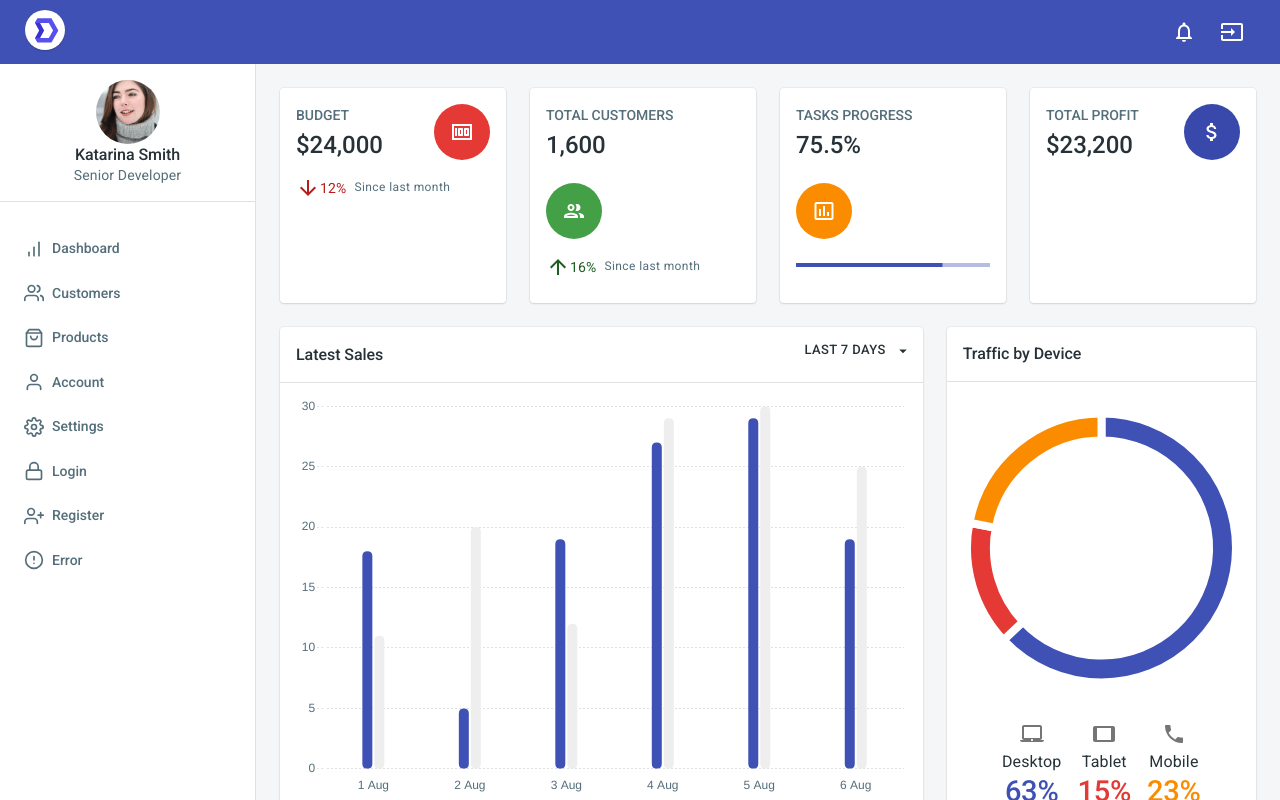
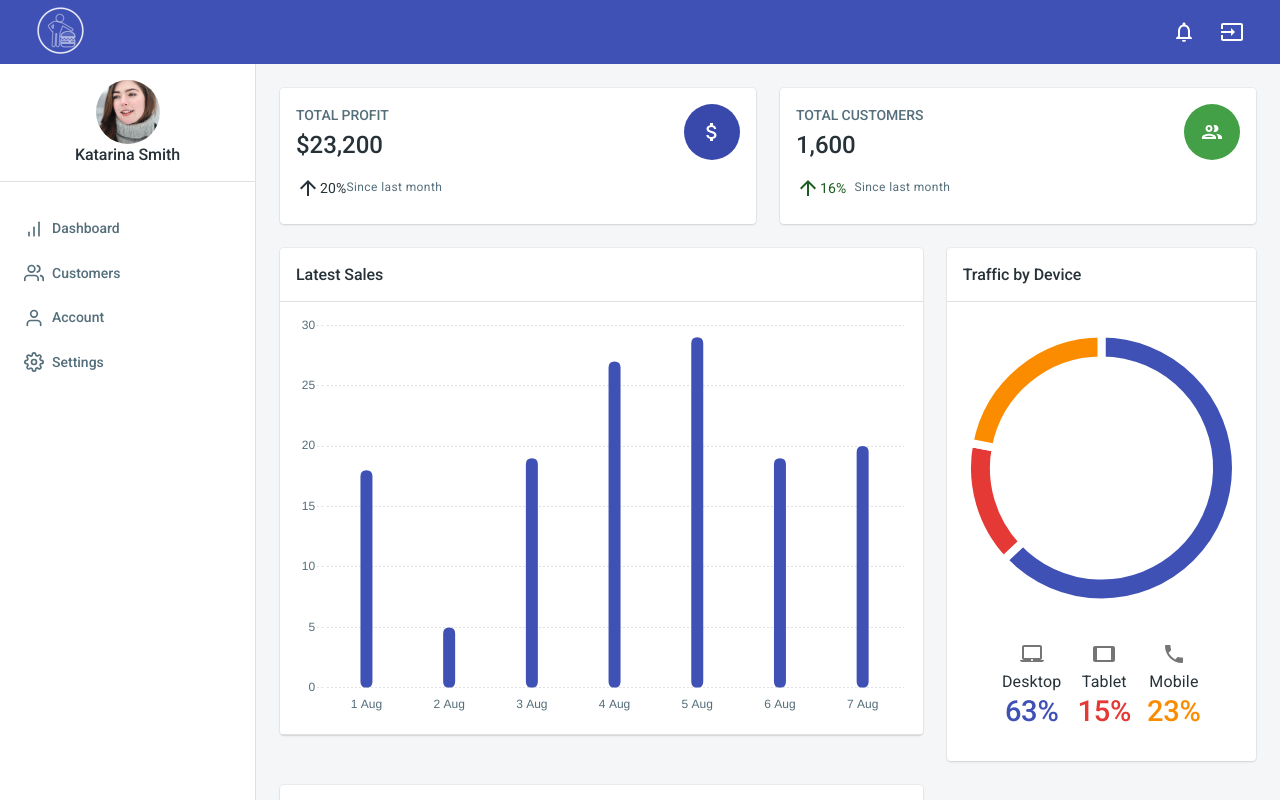
Before and after one commit to Aniruddhmuley2001/Canteen-Buddy, a React (Create React App) app: page /app/dashboard in a window 1280 px wide. Built offline with nearby package versions, Linux system fonts and the light colour scheme.

Commit message:
basic layout editings

```diff
--- a/src/components/Logo.js
+++ b/src/components/Logo.js
@@ -4,7 +4,7 @@ const Logo = (props) => {
   return (
     <img
       alt="Logo"
-      src="/static/logo.svg"
+      src="/static/food_1_31.png"
       {...props}
     />
   );
--- a/src/layouts/DashboardLayout/NavBar/index.js
+++ b/src/layouts/DashboardLayout/NavBar/index.js
@@ -12,20 +12,19 @@ import {
   makeStyles
 } from '@material-ui/core';
 import {
-  AlertCircle as AlertCircleIcon,
+  // AlertCircle as AlertCircleIcon,
   BarChart as BarChartIcon,
-  Lock as LockIcon,
+  // Lock as LockIcon,
   Settings as SettingsIcon,
-  ShoppingBag as ShoppingBagIcon,
+  // ShoppingBag as ShoppingBagIcon,
   User as UserIcon,
-  UserPlus as UserPlusIcon,
+  // UserPlus as UserPlusIcon,
   Users as UsersIcon
 } from 'react-feather';
 import NavItem from './NavItem';
 
 const user = {
   avatar: '/static/images/avatars/avatar_6.png',
-  jobTitle: 'Senior Developer',
   name: 'Katarina Smith'
 };
 
@@ -41,11 +40,6 @@ const items = [
     title: 'Customers'
   },
   {
-    href: '/app/products',
-    icon: ShoppingBagIcon,
-    title: 'Products'
-  },
-  {
     href: '/app/account',
     icon: UserIcon,
     title: 'Account'
@@ -54,21 +48,6 @@ const items = [
     href: '/app/settings',
     icon: SettingsIcon,
     title: 'Settings'
-  },
-  {
-    href: '/login',
-    icon: LockIcon,
-    title: 'Login'
-  },
-  {
-    href: '/register',
-    icon: UserPlusIcon,
-    title: 'Register'
-  },
-  {
-    href: '/404',
-    icon: AlertCircleIcon,
-    title: 'Error'
   }
 ];
 
--- a/src/views/account/AccountView/Profile.js
+++ b/src/views/account/AccountView/Profile.js
@@ -1,13 +1,13 @@
 import React from 'react';
 import PropTypes from 'prop-types';
 import clsx from 'clsx';
-import moment from 'moment';
+// import moment from 'moment';
 import {
   Avatar,
   Box,
-  Button,
+  // Button,
   Card,
-  CardActions,
+  // CardActions,
   CardContent,
   Divider,
   Typography,
@@ -49,6 +49,7 @@ const Profile = ({ className, ...rest }) => {
             className={classes.avatar}
             src={user.avatar}
           />
+          <br />
           <Typography
             color="textPrimary"
             gutterBottom
@@ -56,7 +57,7 @@ const Profile = ({ className, ...rest }) => {
           >
             {user.name}
           </Typography>
-          <Typography
+          {/* <Typography
             color="textSecondary"
             variant="body1"
           >
@@ -68,11 +69,11 @@ const Profile = ({ className, ...rest }) => {
             variant="body1"
           >
             {`${moment().format('hh:mm A')} ${user.timezone}`}
-          </Typography>
+          </Typography> */}
         </Box>
       </CardContent>
       <Divider />
-      <CardActions>
+      {/* <CardActions>
         <Button
           color="primary"
           fullWidth
@@ -80,7 +81,7 @@ const Profile = ({ className, ...rest }) => {
         >
           Upload picture
         </Button>
-      </CardActions>
+      </CardActions> */}
     </Card>
   );
 };
--- a/src/views/reports/DashboardView/Sales.js
+++ b/src/views/reports/DashboardView/Sales.js
@@ -4,7 +4,6 @@ import PropTypes from 'prop-types';
 import { Bar } from 'react-chartjs-2';
 import {
   Box,
-  Button,
   Card,
   CardContent,
   CardHeader,
@@ -13,8 +12,6 @@ import {
   makeStyles,
   colors
 } from '@material-ui/core';
-import ArrowDropDownIcon from '@material-ui/icons/ArrowDropDown';
-import ArrowRightIcon from '@material-ui/icons/ArrowRight';
 
 const useStyles = makeStyles(() => ({
   root: {}
@@ -28,16 +25,11 @@ const Sales = ({ className, ...rest }) => {
     datasets: [
       {
         backgroundColor: colors.indigo[500],
-        data: [18, 5, 19, 27, 29, 19, 20],
+        data: [18, 5, 19, 27, 29, 19, 20, 25],
         label: 'This year'
-      },
-      {
-        backgroundColor: colors.grey[200],
-        data: [11, 20, 12, 29, 30, 25, 13],
-        label: 'Last year'
       }
     ],
-    labels: ['1 Aug', '2 Aug', '3 Aug', '4 Aug', '5 Aug', '6 Aug']
+    labels: ['1 Aug', '2 Aug', '3 Aug', '4 Aug', '5 Aug', '6 Aug', '7 Aug']
   };
 
   const options = {
@@ -50,8 +42,8 @@ const Sales = ({ className, ...rest }) => {
     scales: {
       xAxes: [
         {
-          barThickness: 12,
-          maxBarThickness: 10,
+          barThickness: 15,
+          maxBarThickness: 12,
           barPercentage: 0.5,
           categoryPercentage: 0.5,
           ticks: {
@@ -100,18 +92,7 @@ const Sales = ({ className, ...rest }) => {
       className={clsx(classes.root, className)}
       {...rest}
     >
-      <CardHeader
-        action={(
-          <Button
-            endIcon={<ArrowDropDownIcon />}
-            size="small"
-            variant="text"
-          >
-            Last 7 days
-          </Button>
-        )}
-        title="Latest Sales"
-      />
+      <CardHeader title="Latest Sales" />
       <Divider />
       <CardContent>
         <Box
@@ -125,20 +106,6 @@ const Sales = ({ className, ...rest }) => {
         </Box>
       </CardContent>
       <Divider />
-      <Box
-        display="flex"
-        justifyContent="flex-end"
-        p={2}
-      >
-        <Button
-          color="primary"
-          endIcon={<ArrowRightIcon />}
-          size="small"
-          variant="text"
-        >
-          Overview
-        </Button>
-      </Box>
     </Card>
   );
 };
--- a/src/views/reports/DashboardView/TotalProfit.js
+++ b/src/views/reports/DashboardView/TotalProfit.js
@@ -3,6 +3,7 @@ import clsx from 'clsx';
 import PropTypes from 'prop-types';
 import {
   Avatar,
+  Box,
   Card,
   CardContent,
   Grid,
@@ -10,6 +11,7 @@ import {
   makeStyles,
   colors
 } from '@material-ui/core';
+import ArrowUpwardIcon from '@material-ui/icons/ArrowUpward';
 import AttachMoneyIcon from '@material-ui/icons/AttachMoney';
 
 const useStyles = makeStyles(() => ({
@@ -58,6 +60,25 @@ const TotalProfit = ({ className, ...rest }) => {
             </Avatar>
           </Grid>
         </Grid>
+        <Box
+          mt={2}
+          display="flex"
+          alignItems="center"
+        >
+          <ArrowUpwardIcon className={classes.differenceIcon} />
+          <Typography
+            className={classes.differenceValue}
+            variant="body2"
+          >
+            20%
+          </Typography>
+          <Typography
+            color="textSecondary"
+            variant="caption"
+          >
+            Since last month
+          </Typography>
+        </Box>
       </CardContent>
     </Card>
   );
--- a/src/views/reports/DashboardView/index.js
+++ b/src/views/reports/DashboardView/index.js
@@ -5,11 +5,9 @@ import {
   makeStyles
 } from '@material-ui/core';
 import Page from 'src/components/Page';
-import Budget from './Budget';
 import LatestOrders from './LatestOrders';
-import LatestProducts from './LatestProducts';
+// import LatestProducts from './LatestProducts';
 import Sales from './Sales';
-import TasksProgress from './TasksProgress';
 import TotalCustomers from './TotalCustomers';
 import TotalProfit from './TotalProfit';
 import TrafficByDevice from './TrafficByDevice';
@@ -38,39 +36,21 @@ const Dashboard = () => {
         >
           <Grid
             item
-            lg={3}
+            lg={6}
             sm={6}
-            xl={3}
+            xl={6}
             xs={12}
           >
-            <Budget />
+            <TotalProfit />
           </Grid>
           <Grid
             item
-            lg={3}
+            lg={6}
             sm={6}
-            xl={3}
+            xl={6}
             xs={12}
           >
             <TotalCustomers />
-          </Grid>
-          <Grid
-            item
-            lg={3}
-            sm={6}
-            xl={3}
-            xs={12}
-          >
-            <TasksProgress />
-          </Grid>
-          <Grid
-            item
-            lg={3}
-            sm={6}
-            xl={3}
-            xs={12}
-          >
-            <TotalProfit />
           </Grid>
           <Grid
             item
@@ -84,20 +64,11 @@ const Dashboard = () => {
           <Grid
             item
             lg={4}
-            md={6}
+            md={12}
             xl={3}
             xs={12}
           >
             <TrafficByDevice />
-          </Grid>
-          <Grid
-            item
-            lg={4}
-            md={6}
-            xl={3}
-            xs={12}
-          >
-            <LatestProducts />
           </Grid>
           <Grid
             item
--- a/src/views/settings/SettingsView/index.js
+++ b/src/views/settings/SettingsView/index.js
@@ -5,7 +5,7 @@ import {
   makeStyles
 } from '@material-ui/core';
 import Page from 'src/components/Page';
-import Notifications from './Notifications';
+// import Notifications from './Notifications';
 import Password from './Password';
 
 const useStyles = makeStyles((theme) => ({
@@ -26,7 +26,6 @@ const SettingsView = () => {
       title="Settings"
     >
       <Container maxWidth="lg">
-        <Notifications />
         <Box mt={3}>
           <Password />
         </Box>
```
Also changed, not shown: src/routes.js (+15 -3 lines), public/static/food_1_31.png (added), src/views/reports/DashboardView/GoToForm.js (added).
